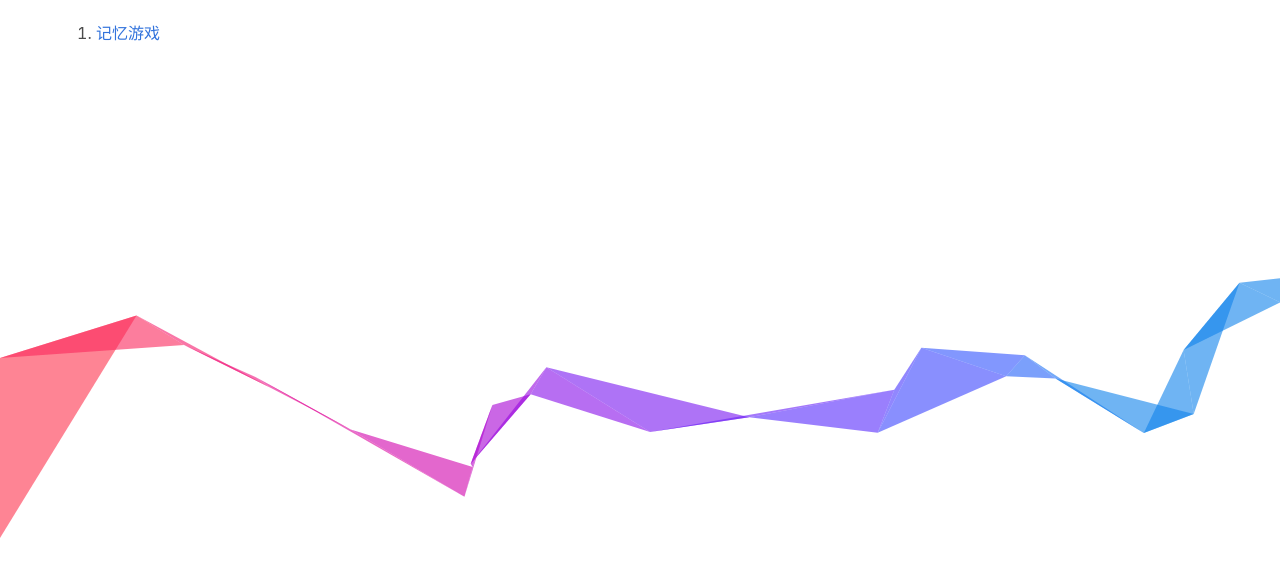
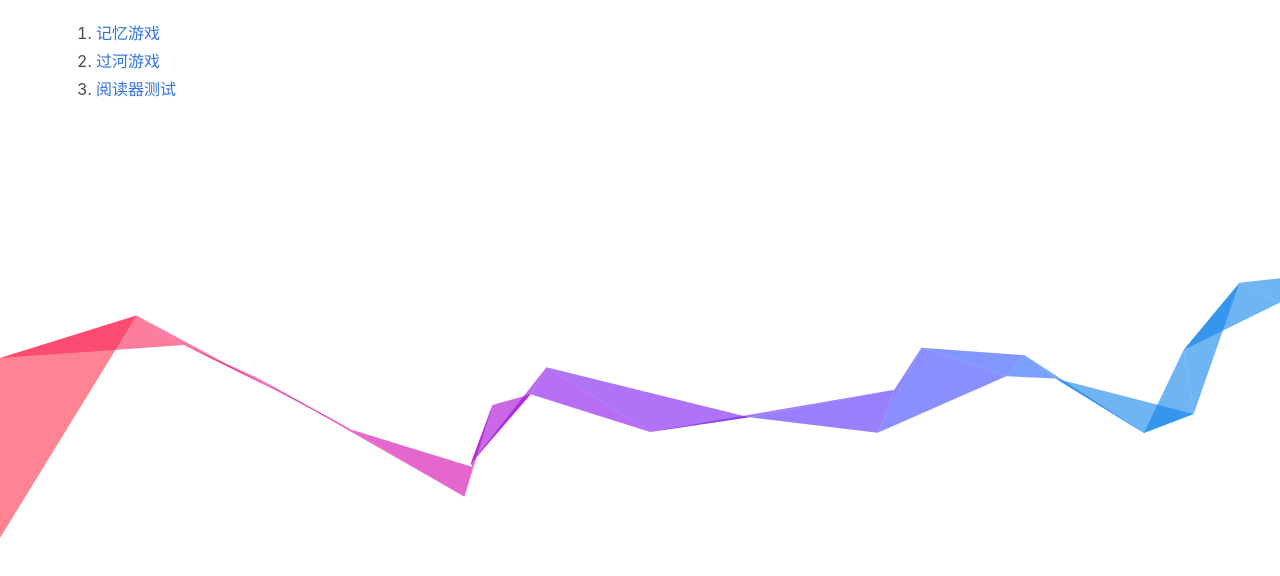
Before and after one commit to HIKALU-Z/FEND-Demo, a website: page index.html in a window 1280 px wide. Shown: the part 112-688 px from the top of the page. Drawn offline with Linux system fonts and the light colour scheme.

Commit message:
fixed index page links

```diff
--- a/index.html
+++ b/index.html
@@ -27,6 +27,12 @@
                     <li>
                         <a href="demo/01-memory-game/index.html" target="_blank">记忆游戏</a>
                     </li>
+                    <li>
+                        <a href="demo/02-Arcade-Game/index.html" target="_blank">过河游戏</a>
+                    </li>
+                    <li>
+                        <a href="demo/03-Feed-Reader-Testing/index.html" target="_blank">阅读器测试</a>
+                    </li>
                 </ol>
             </div>
         </div>
```
Also changed, not shown: README.md.
